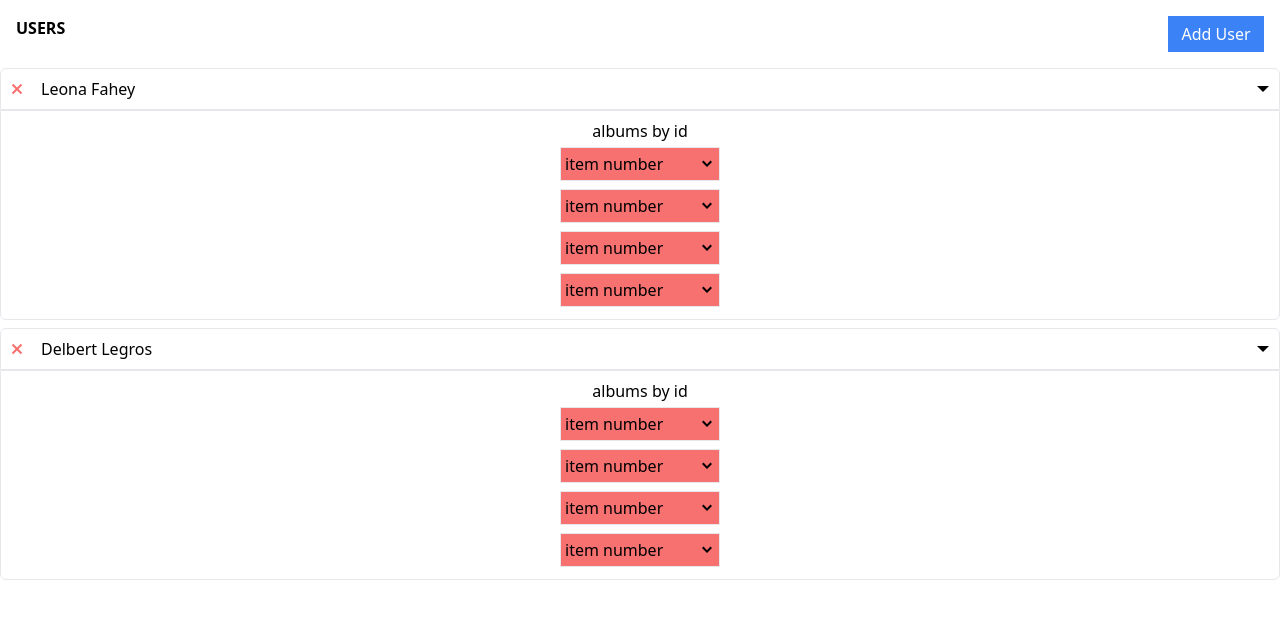
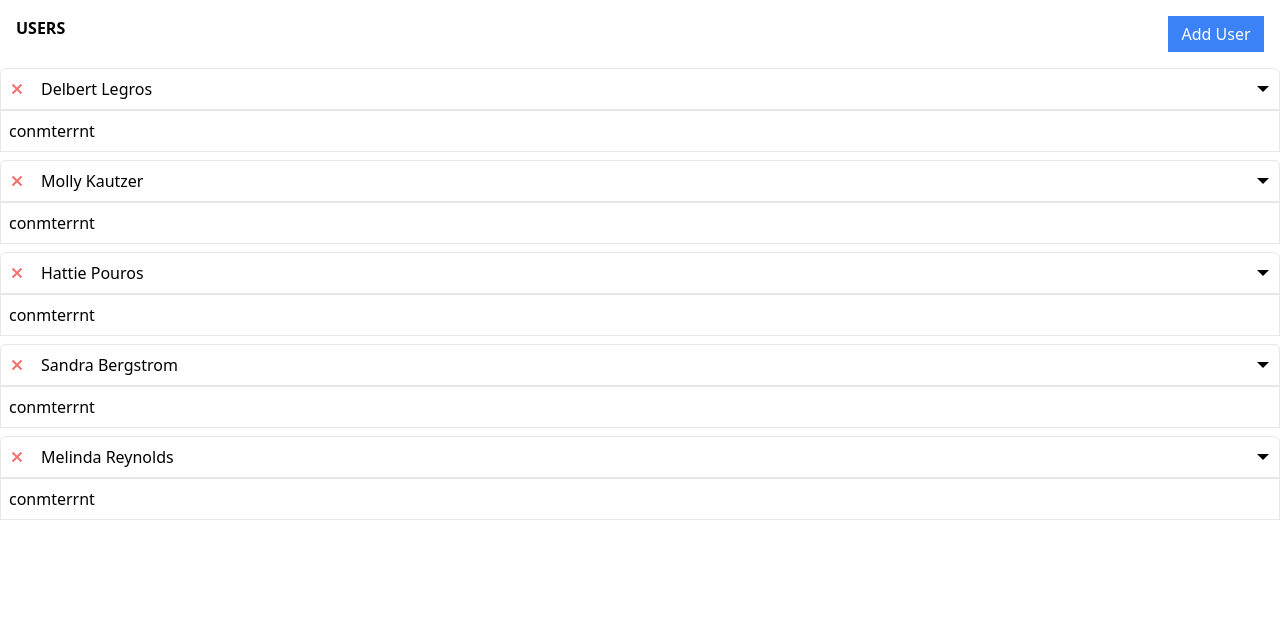
Before and after one commit to lahcenrahlaoui/fakeUsers, a React (Create React App) app: page / in a window 1280 px wide. Shown: the top 618 px of the page. Built offline with nearby package versions, Linux system fonts and the light colour scheme; data requests are answered from the project's data file.

Commit message:
refactoring coed to ExpandPanel component

```diff
--- a/db.json
+++ b/db.json
@@ -1,12 +1,24 @@
 {
   "users": [
     {
-      "name": "Leona Fahey",
-      "id": 3
+      "name": "Delbert Legros",
+      "id": 4
     },
     {
-      "name": "Delbert Legros",
-      "id": 4
+      "name": "Molly Kautzer",
+      "id": 5
+    },
+    {
+      "name": "Hattie Pouros",
+      "id": 6
+    },
+    {
+      "name": "Sandra Bergstrom",
+      "id": 7
+    },
+    {
+      "name": "Melinda Reynolds",
+      "id": 8
     }
   ],
   "albums": [
--- a/src/components/AlbumsList/AlbumList.js
+++ b/src/components/AlbumsList/AlbumsList.js
@@ -1,5 +1,5 @@
 import AlbumItem from "../AlbumItem/AlbumItem";
-const AlbumList = () => {
+const AlbumsList = () => {
     return (
         <div className="border p-2 rounded-b-md">
             <div className="flex justify-center items-center"> albums by {"id"} </div>
@@ -13,4 +13,4 @@ const AlbumList = () => {
     );
 };
 
-export default AlbumList;
+export default AlbumsList;
--- /dev/null
+++ b/src/components/ExpandPanel/ExpandPanel.js
@@ -0,0 +1,16 @@
+import { GoTriangleDown } from "react-icons/go";
+const ExpandPanel = ({ header, children }) => {
+    return (
+        <div>
+            <div className=" border rounded-t-md">
+                <div className="flex p-2 justify-between items-center cursor-pointer">
+                    <div className="flex">{header}</div>
+                    <GoTriangleDown />
+                </div>
+            </div>
+            <div className="p-2 border"> {children}</div>
+        </div>
+    );
+};
+
+export default ExpandPanel;
--- a/src/components/UserHeader/UserHeader.js
+++ b/src/components/UserHeader/UserHeader.js
@@ -7,25 +7,9 @@ const UserHeader = ({
     deletingUserError,
 }) => {
     return (
-        <div className=" border rounded-t-md">
-            <div className="flex p-2 justify-between items-center cursor-pointer">
-                <div className="flex">
-                    <div className="flex items-center justify-center mr-4">
-                        {!isDeletingUser ? (
-                            <GoX
-                                className="text-red-400 hover:text-red-700"
-                                onClick={handleDeleteUser}
-                            />
-                        ) : (
-                            <GoSync className="animate-spin" />
-                        )}
-                    </div>
-                    {deletingUserError && "error"}
-                    {user.name}
-                </div>
-                <GoTriangleDown />
-            </div>
-        </div>
+
+
+            <div></div>
     );
 };
 
--- a/src/components/UserItem/UserItem.js
+++ b/src/components/UserItem/UserItem.js
@@ -2,7 +2,10 @@ import { deleteUser } from "../../store";
 import { useThunk } from "../../hooks/useThunk";
 
 import UserHeader from "../UserHeader/UserHeader";
-import AlbumList from "../AlbumsList/AlbumList";
+import ExpandPanel from "../ExpandPanel/ExpandPanel";
+
+import { GoX } from "react-icons/go";
+
 function UserItem({ user }) {
     const [doDeletingUser, isDeletingUser, deletingUserError] =
         useThunk(deleteUser);
@@ -10,15 +13,24 @@ function UserItem({ user }) {
         doDeletingUser(user);
     };
 
+    const content = (
+        <>
+            <div className="flex items-center justify-center mr-4">
+                <GoX
+                    className="text-red-400 hover:text-red-700"
+                    onClick={handleDeleteUser}
+                />
+            </div>
+            {deletingUserError && "error"}
+            {user.name}
+        </>
+    );
     return (
         <div className="mb-2">
-            <UserHeader
-                user={user}
-                isDeletingUser={isDeletingUser}
-                deletingUserError={deletingUserError}
-                handleDeleteUser={handleDeleteUser}
-            />
-            <AlbumList />
+            <ExpandPanel header={content}>
+                conmterrnt
+            </ExpandPanel>
+
         </div>
     );
 }
```
